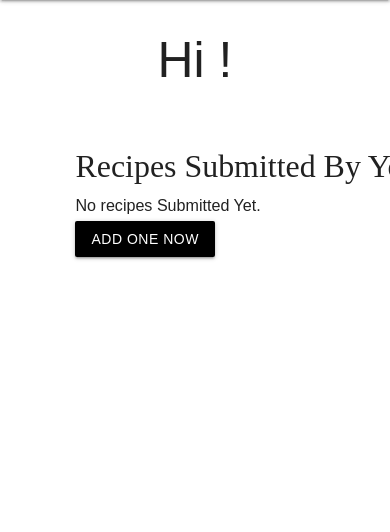
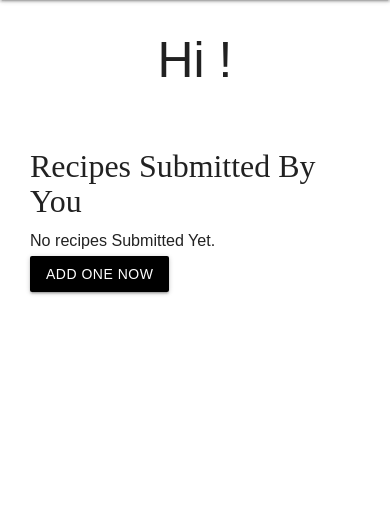
Before and after one commit to stephyraju/spiceworld, a Flask app: template templates/account.html in a window 390 px wide; the page is wider, and only the part inside the window is pictured. Shown: the part 56-588 px from the top of that part. Run offline with Flask 2, Linux system fonts and the light colour scheme; the template is opened without the code that fills it, so the values that code supplies are empty; some libraries are stand-ins or nearby versions.

Commit message:
Account page mobile view modified

```diff
--- a/templates/account.html
+++ b/templates/account.html
@@ -7,9 +7,8 @@
     </div>
 </section>
 
-<section class="row">
-
-    <div class="col s12 offset-s2">
+<section class="row container">
+    <div class="col s12">
         <h4>Recipes Submitted By You</h4>
 
         <!--Summary-->
```
